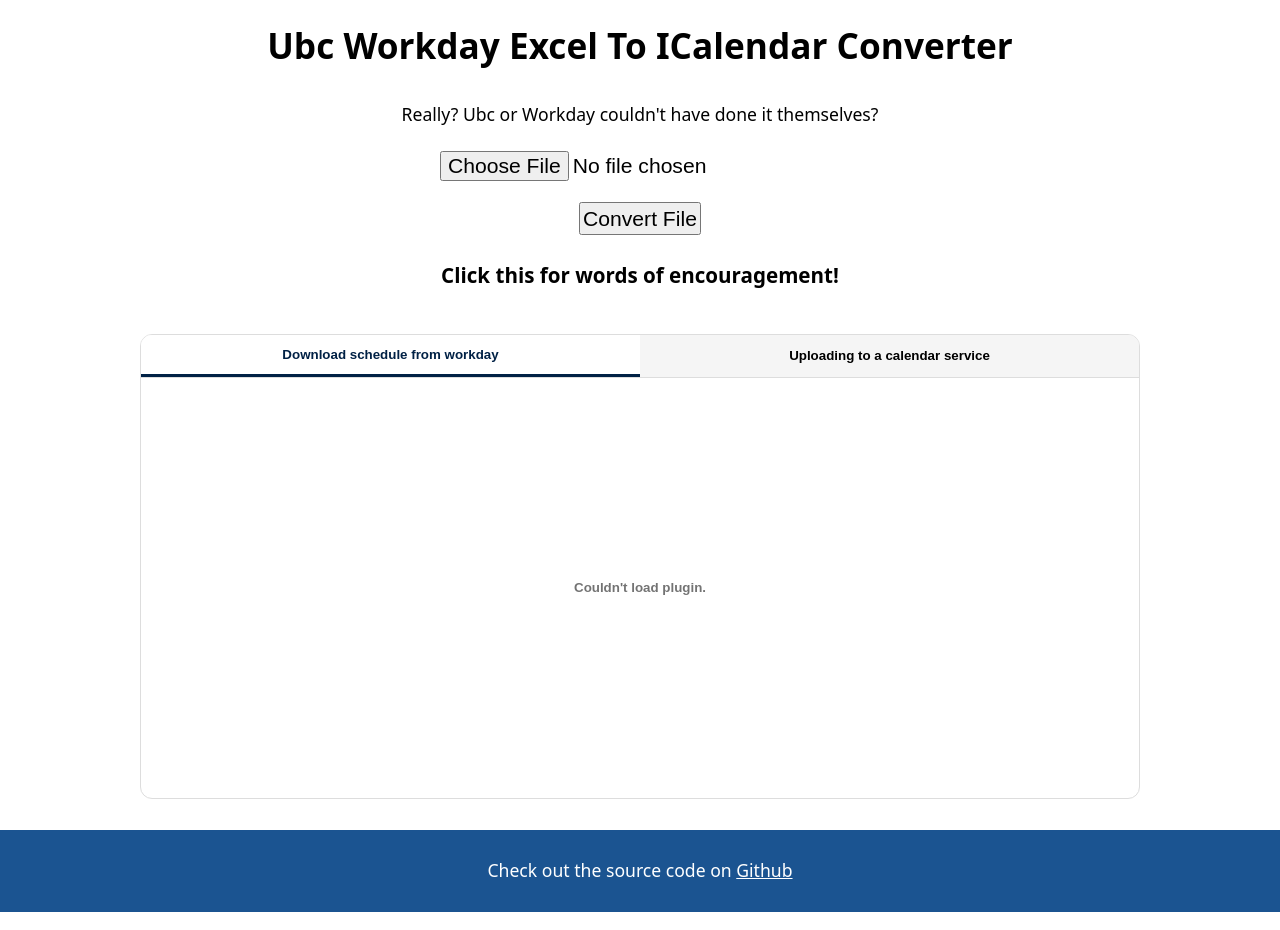
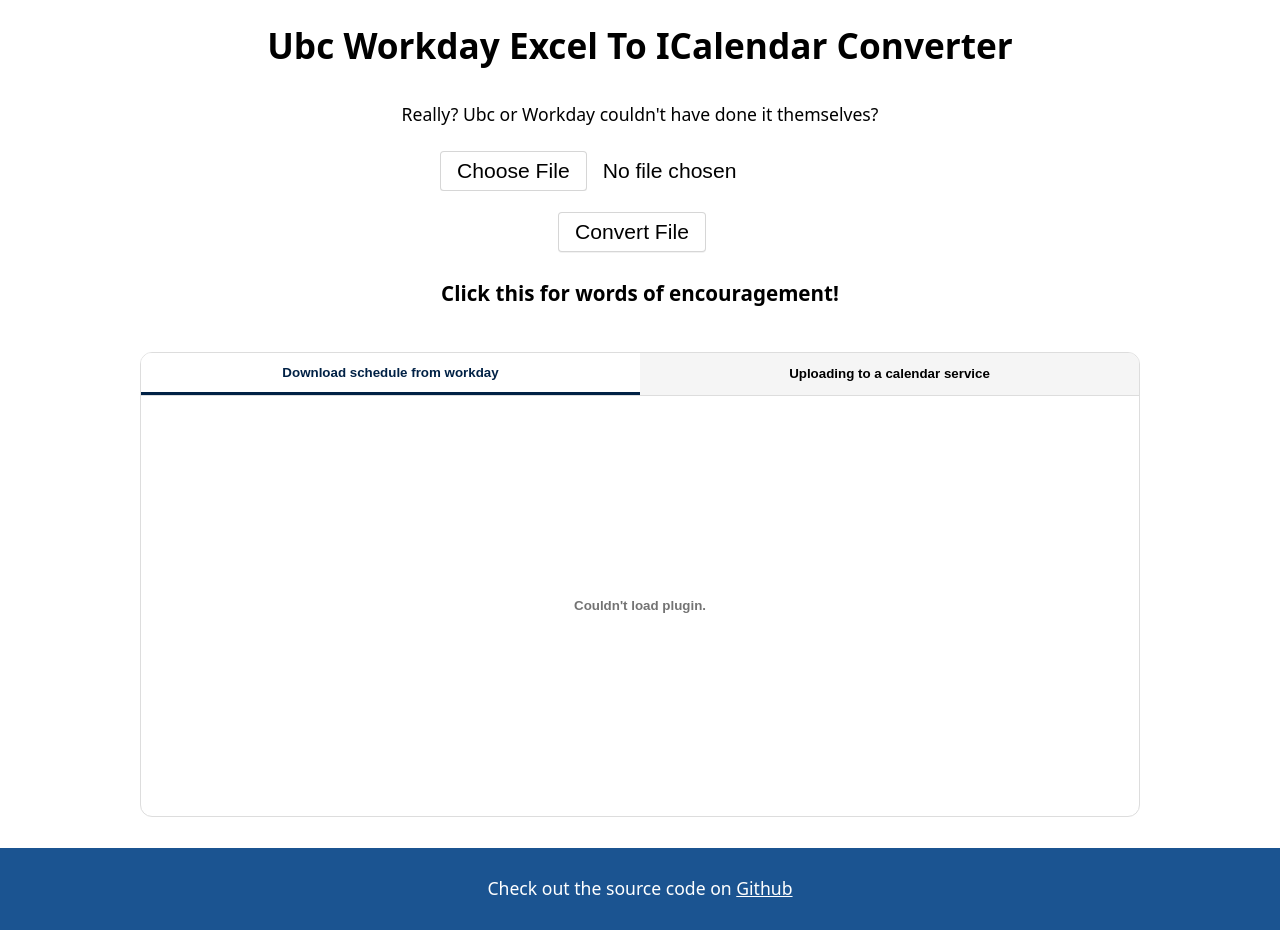
Before and after one commit to zycata/Workday-to-Calendar, a React (Vite) app in the folder frontend/: page / in a window 1280 px wide. Built offline with nearby package versions, Linux system fonts and the light colour scheme.

Commit message:
Frontend Update

```diff
--- a/frontend/src/App.jsx
+++ b/frontend/src/App.jsx
@@ -29,7 +29,7 @@
                     Check out the source code on{" "}
                     <a
                         className="footer-link"
-                        href="https://www.youtube.com/watch?v=dQw4w9WgXcQ"
+                        href="https://github.com/zycata/Workday-to-Calendar"
                         target="_blank"
                         rel="noreferrer noopener"
                     >
--- a/frontend/src/components/interactive_parts.css
+++ b/frontend/src/components/interactive_parts.css
@@ -17,9 +17,47 @@
   outline: none;
   font-size: 1.2em;
   padding: 0.1em;
+
+  border-radius: 4px;
+  padding: 0 16px;
+  height: 40px;
+  cursor: pointer;
+  background-color: white;
+  border: 1px solid rgba(0, 0, 0, 0.16);
+  box-shadow: 0px 1px 0px rgba(0, 0, 0, 0.05);
+  margin-right: 16px;
+  transition: background-color 200ms;
 }
 
+.convert-button:hover {
+  background-color: #f3f4f6;
+}
 
+.convert-button:active {
+  background-color: #e5e7eb;
+}
+
+input[type="file"]::file-selector-button {
+  border-radius: 4px;
+  padding: 0 16px;
+  height: 40px;
+  cursor: pointer;
+  background-color: white;
+  border: 1px solid rgba(0, 0, 0, 0.16);
+  box-shadow: 0px 1px 0px rgba(0, 0, 0, 0.05);
+  margin-right: 16px;
+  transition: background-color 200ms;
+}
+
+/* file upload button hover state */
+input[type="file"]::file-selector-button:hover {
+  background-color: #f3f4f6;
+}
+
+/* file upload button active state */
+input[type="file"]::file-selector-button:active {
+  background-color: #e5e7eb;
+}
 
 /* parts of css for randomwrodbutton */
 /* Why am I not making a new css file? idk.*/
```
